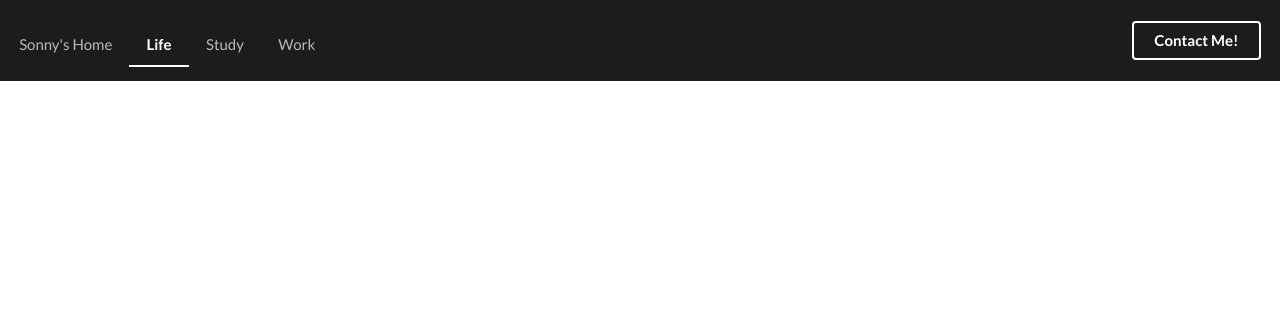
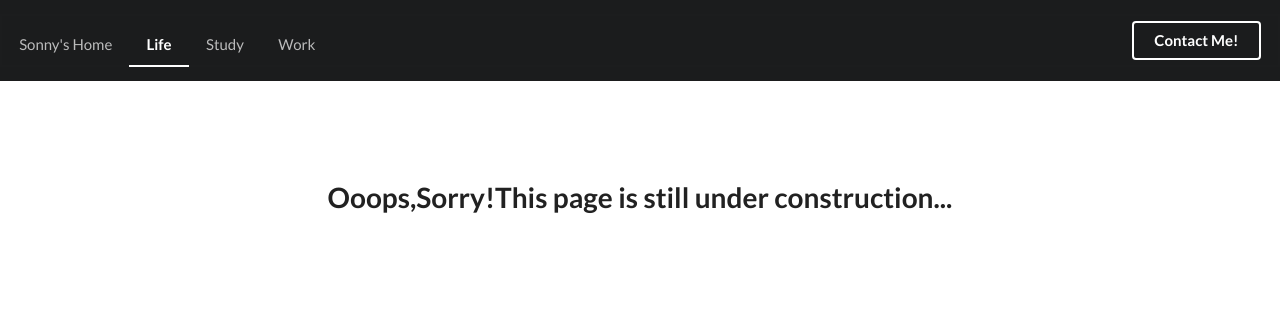
Before and after one commit to Sonnydch/Sonnydch.github.io, a plain HTML site: page life.html in a window 1280 px wide. Drawn offline with Linux system fonts and the light colour scheme.

Commit message:
inform page

```diff
--- a/life.html
+++ b/life.html
@@ -192,6 +192,12 @@
       </div>
 
   </div>
+
+  <div class="ui vertical stripe segment">
+    <div class="ui center aligned stackable grid container">
+      <h1>Ooops,Sorry!This page is still under construction...</h1>
+    </div>
+  </div>
 </div>
 </body>
 
```
Also changed, not shown: study.html (+6 -0 lines), work.html (+7 -3 lines).
